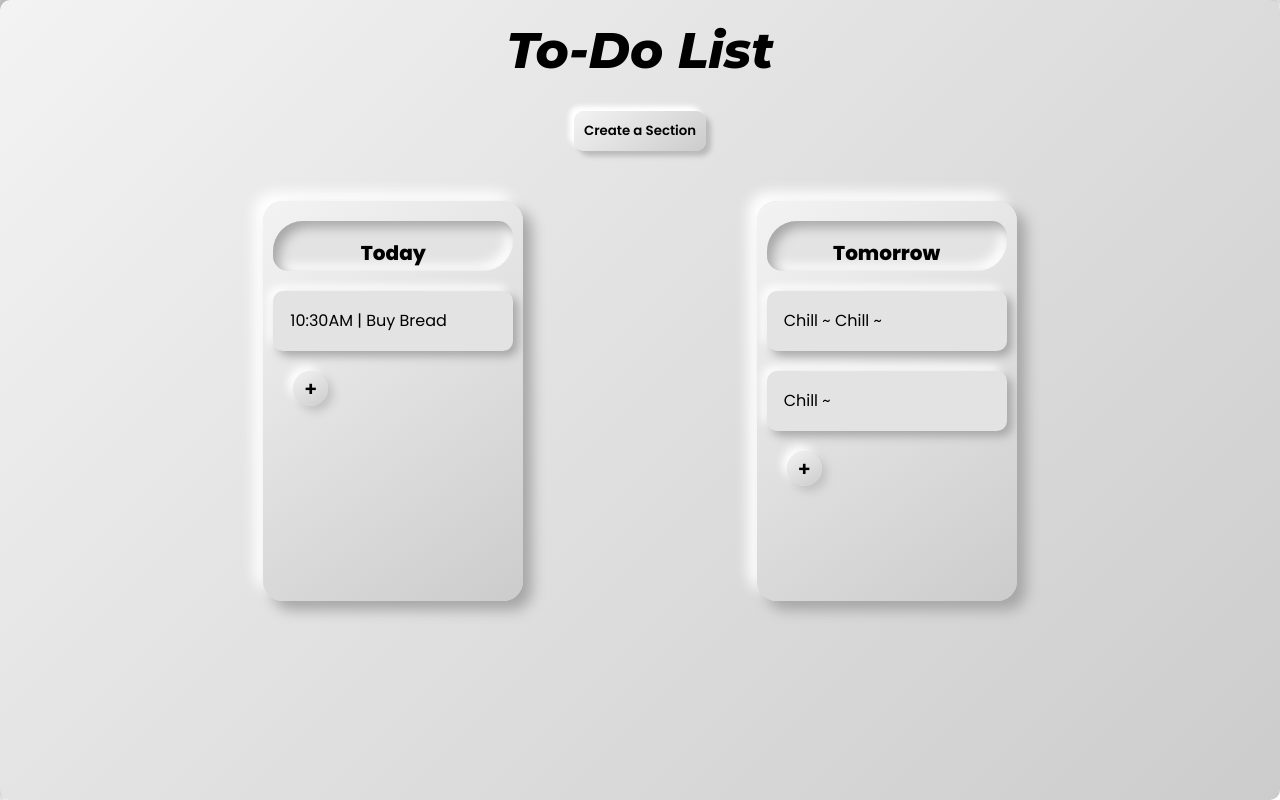
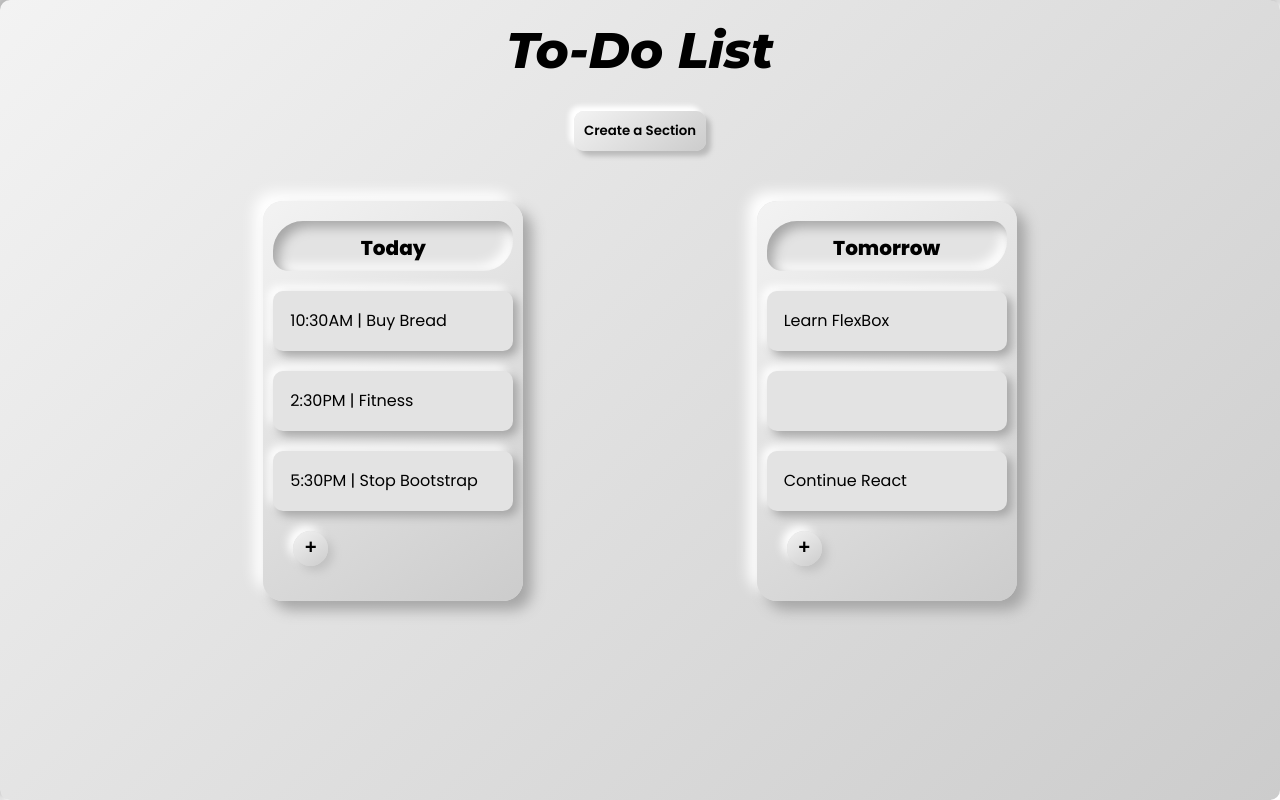
Before and after one commit to adamctr/react-todolist, a React (Create React App) app: page / in a window 1280 px wide. Built offline with nearby package versions, Linux system fonts and the light colour scheme; a web font is replaced by a local one.

Commit message:
delete sections & tasks

```diff
--- a/src/ToDoElements.js
+++ b/src/ToDoElements.js
@@ -34,6 +34,7 @@ const Title = styled.h2`
   font-size: 20px;
   padding: 17px;
   transition: background-color 3s ease;
+  line-height: 20px;
 `;
 
 const ButtonPlus = styled.button`
@@ -45,6 +46,7 @@ const ButtonPlus = styled.button`
   border-radius: 50px;
   background: linear-gradient(145deg, #f3f3f3, #cccccc);
   box-shadow: 5px 5px 10px #c1c1c1, -5px -5px 10px #ffffff;
+  font-family: "Courier New", Courier, monospace;
   cursor: pointer;
 `;
 
@@ -52,9 +54,13 @@ const ToDoElements = () => {
   //Créer Task et Section, les regroupe
 
   const [todos, setTodos] = useState([
+    { id: 0, sectionRef: 0, desc: "" },
     { id: 1, sectionRef: 1, desc: "10:30AM | Buy Bread" },
-    { id: 2, sectionRef: 2, desc: "Chill ~ Chill ~" },
-    { id: 3, sectionRef: 2, desc: "Chill ~" },
+    { id: 2, sectionRef: 2, desc: "Learn FlexBox" },
+    { id: 3, sectionRef: 2, desc: "" },
+    { id: 4, sectionRef: 1, desc: "2:30PM | Fitness" },
+    { id: 5, sectionRef: 1, desc: "5:30PM | Stop Bootstrap" },
+    { id: 6, sectionRef: 2, desc: "Continue React" },
   ]);
 
   const [sections, setSections] = useState([
@@ -126,7 +132,12 @@ const ToDoElements = () => {
 
       <ToDoElementsWrapper>
         {sections.map((section, index) => (
-          <Section key={section.id}>
+          <Section
+            id={section.id}
+            key={section.id}
+            sections={sections}
+            setSections={setSections}
+          >
             {/* <h2>{section.title}</h2> */}
 
             {/* Changer titre dynamiquement */}
@@ -156,6 +167,8 @@ const ToDoElements = () => {
               todo.sectionRef === section.id ? (
                 toggleTask !== todo.id ? (
                   <Task
+                    todos={todos}
+                    setTodos={setTodos}
                     toggleInput={toggleInputTask}
                     key={todo.id}
                     dataId={todo.id}
--- a/src/components/Section.js
+++ b/src/components/Section.js
@@ -1,7 +1,9 @@
 import React from "react";
 import styled from "styled-components";
+import { useState } from "react";
 
 const SectionWrapper = styled.section`
+  position: relative;
   min-width: 260px;
   max-width: 30%;
   min-height: 400px;
@@ -12,6 +14,60 @@ const SectionWrapper = styled.section`
   box-shadow: 9px 9px 14px #a6a6a6, -9px -9px 14px #ffffff;
 `;
 
+const CloseSection = styled.div`
+  width: 15px;
+  height: 15px;
+  position: absolute;
+  top: -2.5px;
+  right: -2.5px;
+  border-radius: 50px;
+  background: linear-gradient(145deg, #f3f3f3, #cccccc);
+  box-shadow: 5px 5px 9px #c1c1c1, -5px -5px 9px #ffffff;
+
+  &::before {
+    position: absolute;
+    font-weight: 600;
+    font-family: "Lucida Sans", "Lucida Sans Regular", "Lucida Grande",
+      "Lucida Sans Unicode", Geneva, Verdana, sans-serif;
+    content: "x";
+    transform: translate(25%, -23%);
+  }
+`;
+
 export default function Section(props) {
-  return <SectionWrapper>{props.children}</SectionWrapper>;
+  const [isHovering, setIsHovering] = useState(false);
+
+  const handleMouseOver = () => {
+    setIsHovering(true);
+  };
+
+  const handleMouseOut = () => {
+    setIsHovering(false);
+  };
+
+  const deleteSection = (e) => {
+    if (props.sections.length > 1) {
+      const dataId = parseInt(e.target.dataset.id);
+      let newSections = [...props.sections];
+      newSections = newSections.filter(
+        (section, index) => section.id !== dataId
+      );
+      props.setSections(newSections);
+    }
+  };
+
+  return (
+    <SectionWrapper onMouseOver={handleMouseOver} onMouseOut={handleMouseOut}>
+      {isHovering && props.sections.length > 1 ? (
+        <CloseSection
+          data-id={props.id}
+          onClick={deleteSection}
+          className="close"
+        ></CloseSection>
+      ) : (
+        ""
+      )}
+      {props.children}
+    </SectionWrapper>
+  );
 }
--- a/src/components/Task.js
+++ b/src/components/Task.js
@@ -1,7 +1,9 @@
 import React from "react";
 import styled from "styled-components";
+import { useState } from "react";
 
 const TaskWrapper = styled.div`
+  position: relative;
   width: 100%;
   min-height: 60px;
   padding: 17px;
@@ -19,10 +21,58 @@ const TaskWrapper = styled.div`
   }
 `;
 
+const CloseTask = styled.div`
+  width: 15px;
+  height: 15px;
+  position: absolute;
+  top: -2.5px;
+  right: -2.5px;
+  border-radius: 50px;
+  background: linear-gradient(145deg, #f3f3f3, #cccccc);
+  box-shadow: 5px 5px 9px #c1c1c1, -5px -5px 9px #ffffff;
+
+  &::before {
+    position: absolute;
+    font-weight: 600;
+    font-family: "Lucida Sans", "Lucida Sans Regular", "Lucida Grande",
+      "Lucida Sans Unicode", Geneva, Verdana, sans-serif;
+    content: "x";
+    transform: translate(25%, -23%);
+  }
+`;
+
 export default function Task(props) {
-  console.log(props);
+  const [isHovering, setIsHovering] = useState(false);
+
+  const handleMouseOver = () => {
+    setIsHovering(true);
+  };
+
+  const handleMouseOut = () => {
+    setIsHovering(false);
+  };
+
+  const deleteTask = (e) => {
+    const dataId = parseInt(e.target.dataset.id);
+    let newTodos = [...props.todos];
+    newTodos = newTodos.filter((todo, index) => todo.id !== dataId);
+    props.setTodos(newTodos);
+  };
   return (
-    <TaskWrapper data-id={props.dataId} onClick={(e) => props.toggleInput(e)}>
+    <TaskWrapper
+      data-id={props.dataId}
+      onClick={(e) => props.toggleInput(e)}
+      onMouseOver={handleMouseOver}
+      onMouseOut={handleMouseOut}
+    >
+      {isHovering && (
+        <CloseTask
+          data-id={props.dataId}
+          onClick={deleteTask}
+          className="close"
+        ></CloseTask>
+      )}
+
       {props.children}
     </TaskWrapper>
   );
```
